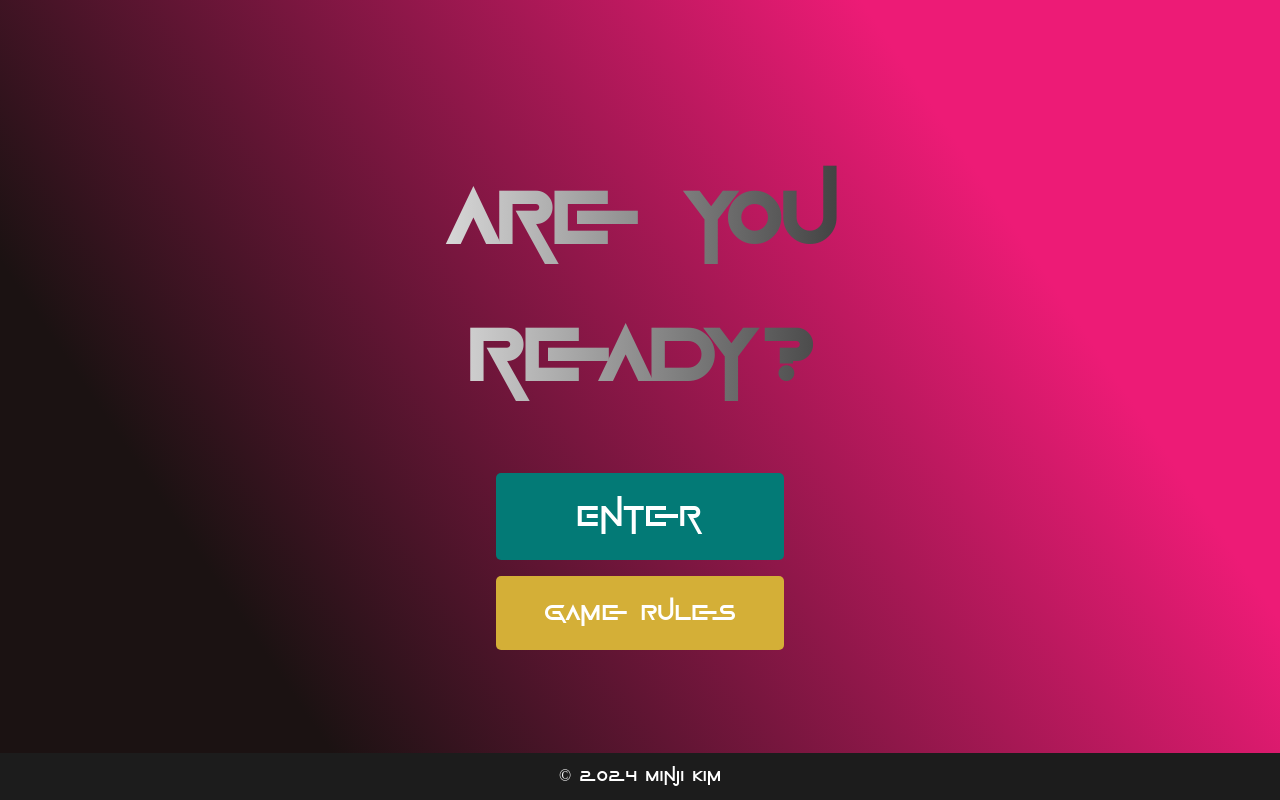
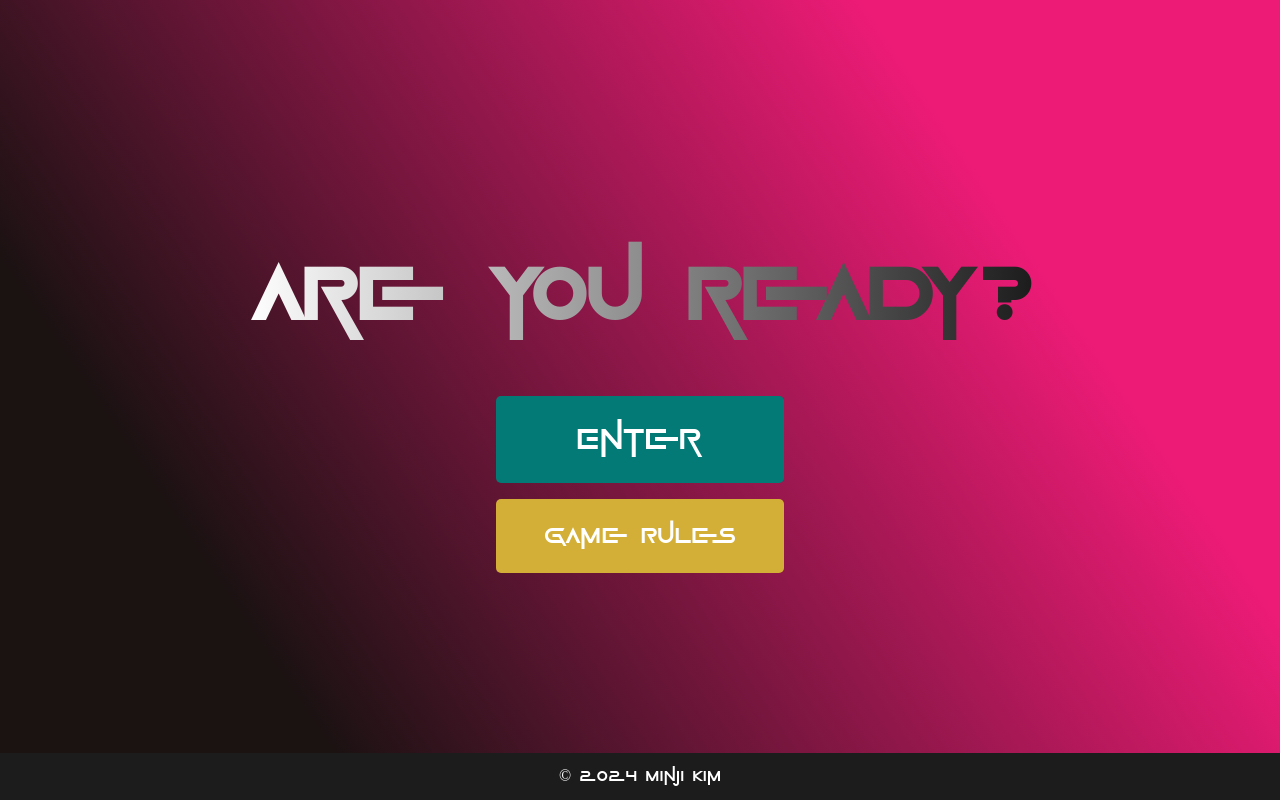
Before and after one commit to minzikimi/tic-tac-toe, a plain HTML site: page index.html in a window 1280 px wide. Drawn offline with Linux system fonts and the light colour scheme.

Commit message:
changed css a bit

```diff
--- a/CSS/entry-styles.css
+++ b/CSS/entry-styles.css
@@ -32,18 +32,19 @@ body {
   flex-direction: column;
   align-items: center;
   justify-content: center;
-  padding: 1rem;
 }
 
 h1 {
-  font-size: clamp(2.5rem, 8vw, 5rem);
+  font-size: clamp(1.5rem, 8vw, 5rem);
+  font-size: 5rem;
   background: linear-gradient(to right, white, var(--clr-dark-black));
   -webkit-background-clip: text;
   -webkit-text-fill-color: transparent;
   background-clip: text;
-  margin: 0 0 1rem 0;
+  margin: 0 0 2rem 0;
   text-align: center;
 }
+
 
 .container {
   display: flex;
--- a/index.html
+++ b/index.html
@@ -10,12 +10,12 @@
 </head>
 <body>
   <!-- <div id="backdrop"></div> -->
-<div class="container">
   <h1>Are you ready?</h1>
-  <div class="button-wrapper">
-    <button id="entry-button">Enter</button>
-    <button id="rule-button">Game Rules</button>
-  </div>
+  <div class="container">
+    <div class="button-wrapper">
+      <button id="entry-button">Enter</button>
+      <button id="rule-button">Game Rules</button>
+    </div>
 </div>
   <dialog class="entry-dialog">
     <form class="name-form">
```
